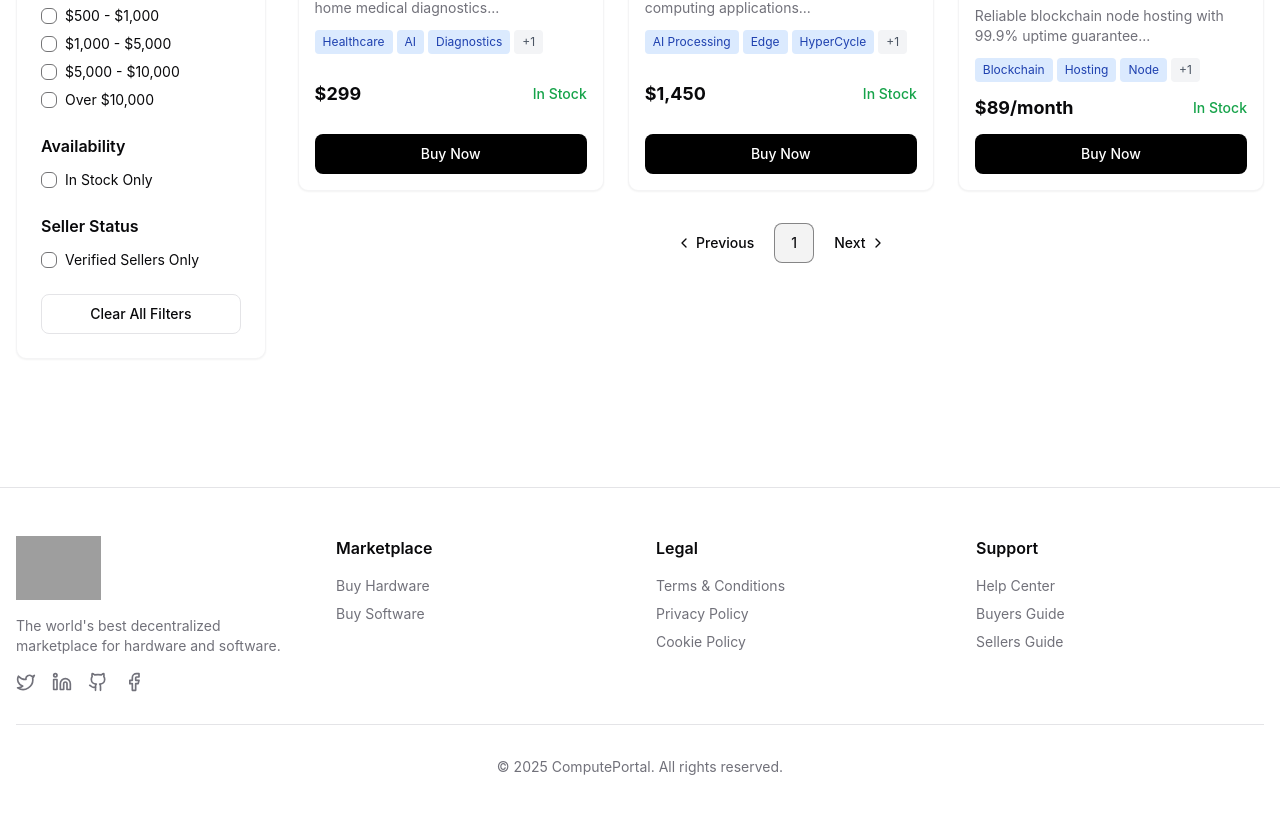
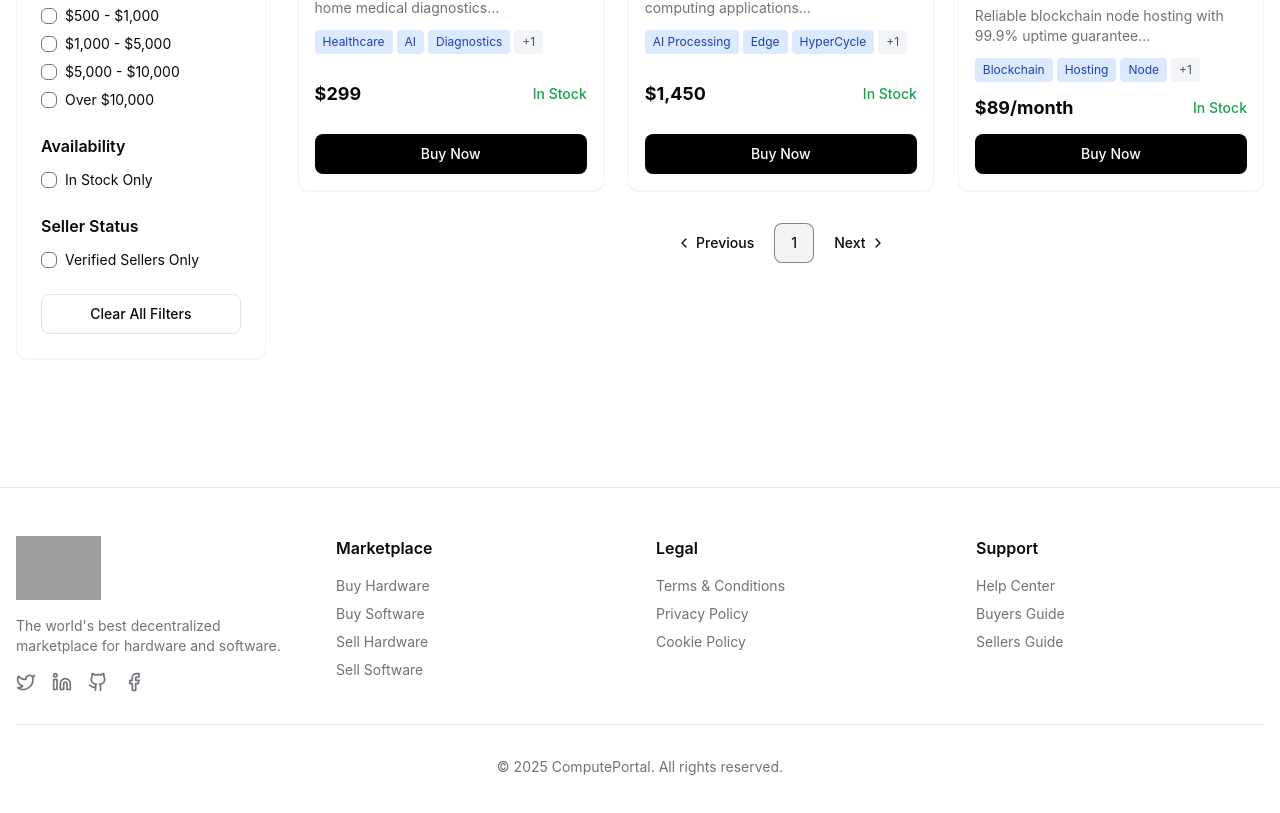
Before and after one commit to Brand-Kiln/ComputePortalwebsite, a React (Vite) app: page /marketplace in a window 1280 px wide. Shown: the part 3092-3905 px from the top of the page. Built offline with nearby package versions, Linux system fonts and the light colour scheme; grey boxes are pictures that could not be loaded.

Commit message:
Text changes homepage

```diff
--- a/src/components/CategoriesSection.tsx
+++ b/src/components/CategoriesSection.tsx
@@ -14,7 +14,7 @@ const CategoriesSection: React.FC = () => {
             What You'll Find Here
           </h2>
           <p className="text-lg text-muted-foreground max-w-3xl mx-auto">
-            Explore our comprehensive marketplace of decentralized software and hardware resources.
+            Explore our comprehensive marketplace of software and hardware resources.
           </p>
         </div>
 
--- a/src/components/Footer.tsx
+++ b/src/components/Footer.tsx
@@ -74,6 +74,22 @@ const Footer: React.FC = () => {
                   className="text-muted-foreground hover:text-primary"
                 >
                   Buy Software
+                </Link>
+              </li>
+               <li>
+                <Link
+                  to="/sellers-guide"
+                  className="text-muted-foreground hover:text-primary"
+                >
+                  Sell Hardware
+                </Link>
+              </li>
+               <li>
+                <Link
+                  to="/sellers-guide"
+                  className="text-muted-foreground hover:text-primary"
+                >
+                  Sell Software
                 </Link>
               </li>
             </ul>
--- a/src/components/GettingStartedSection.tsx
+++ b/src/components/GettingStartedSection.tsx
@@ -28,7 +28,7 @@ const GettingStartedSection: React.FC = () => {
                   <ShoppingCartIcon className="h-8 w-8 text-white" />
                 </div>
                 <h3 className="text-2xl font-bold text-blue-600 dark:text-blue-400 mb-2">Start as a Buyer</h3>
-                <p className="text-muted-foreground">Find the perfect AI hardware and software for your needs</p>
+                <p className="text-muted-foreground">Find the perfect hardware and software for your needs</p>
               </div>
 
               <div className="space-y-4 mb-8">
--- a/src/components/HeroSection.tsx
+++ b/src/components/HeroSection.tsx
@@ -14,12 +14,12 @@ const HeroSection: React.FC = () => {
         {/* Main Heading */}
         <h1 className="text-4xl md:text-6xl lg:text-7xl font-bold mb-6 bg-gradient-to-r from-gray-900 via-blue-800 to-purple-800 dark:from-white dark:via-blue-200 dark:to-purple-200 bg-clip-text text-transparent leading-tight">
           Power your Tech with the World's Best
-          <span className="block text-blue-600 dark:text-blue-400">Decentralized Compute Marketplace</span>
+          <span className="block text-blue-600 dark:text-blue-400">Web 3 Compute Marketplace</span>
         </h1>
 
         {/* Description */}
         <p className="text-lg md:text-xl text-muted-foreground max-w-3xl mx-auto mb-10 leading-relaxed">
-          Discover top-tier decentralized hardware and software from globally trusted providers.
+          Discover top-tier hardware and software from globally trusted providers.
           Transact securely with crypto or fiat and join our vibrant community of innovators
           shaping the future of our digital world.
         </p>
--- a/src/components/WhySection.tsx
+++ b/src/components/WhySection.tsx
@@ -36,7 +36,7 @@ const WhySection: React.FC = () => {
             Why Choose Our Platform?
           </h2>
           <p className="text-lg text-muted-foreground max-w-3xl mx-auto">
-            Experience the future of decentralized commerce with our cutting-edge marketplace.
+            Experience the future of commerce with our cutting-edge marketplace.
           </p>
         </div>
 
--- a/src/components/about/TeamSection.tsx
+++ b/src/components/about/TeamSection.tsx
@@ -91,7 +91,7 @@ const TeamSection: React.FC = () => {
       country: "India",
       focus: "Founder & Product Head",
       description:
-        "Ranked among India's top 5 Brand-Tech pioneers (CXO-Look magazine, 2024), Manas is currently pursuing one of the earliest global PhDs on Web 3.0 and Metaverse Didactics. With 25 yrs avg. expertise of CXO roles across EU, MEA and India, Manas helps global enterprises bridge towards emergent-digital ecosystems. A published author and globally ranked blogger, Manas ensures customer centric product leadership as the CPO of ComputePortal.",
+        "Ranked among India's top 5 Brand-Tech pioneers (CXO-Look magazine, 2024), Manas is currently pursuing one of the earliest global PhDs on Web 3.0 and Metaverse Didactics. With 25 yrs avg. expertise of CXO roles, Manas helps global enterprises bridge towards emergent-digital ecosystems. A published author and globally ranked blogger, Manas ensures customer centric product leadership as the CPO of ComputePortal.",
       linkedinUrl: "https://www.linkedin.com/in/manasdewan/",
       imageUrl:
         "https://d64gsuwffb70l.cloudfront.net/6860d25c16551e9c1ce34e45_1752117809362_44e1f976.jpg",
```
